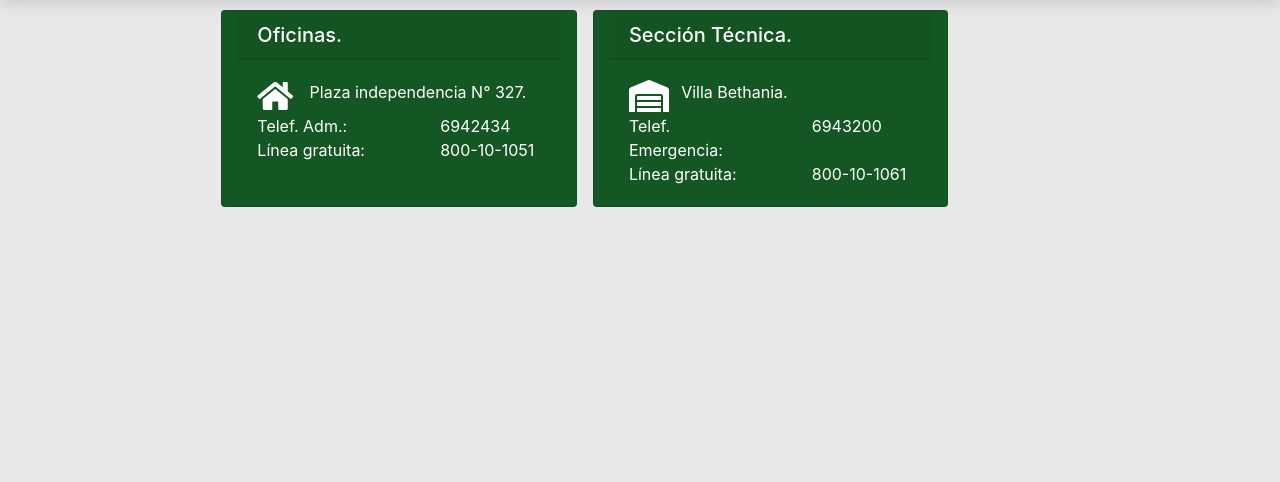
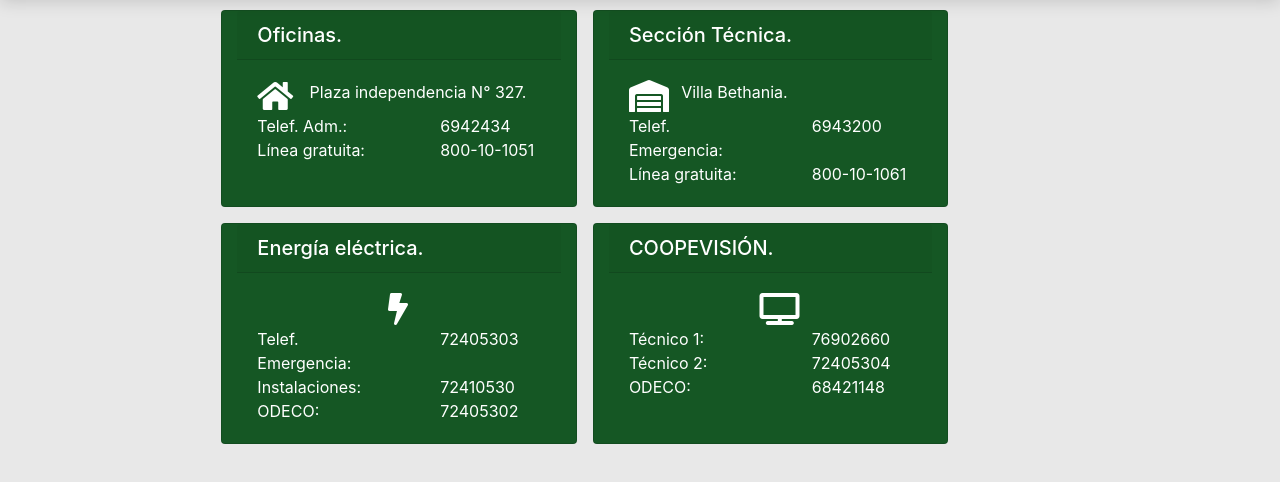
Before and after one commit to SardinasJL/coopelect-compilar, a plain HTML site: page contacto.html in a window 1280 px wide. Shown: the part 62-544 px from the top of the page. Drawn offline with Linux system fonts and the light colour scheme.

Commit message:
Cambios menores
- Se añadieron nuevos teléfonos de contactos.

```diff
--- a/contacto.html
+++ b/contacto.html
@@ -21,6 +21,7 @@
 </nav>
 <div class="container col-md-8">
     <div class="row" id="divCuentas">
+        <!--- Oficinas --->
         <div class="card bg-success col-md-5 mt-3 mx-md-2">
             <h5 class="card-header">Oficinas.</h5>
             <div class="card-body">
@@ -38,6 +39,7 @@
                 </div>
             </div>
         </div>
+        <!--- Sección técnica --->
         <div class="card bg-success col-md-5 mt-3 mx-md-2">
             <h5 class="card-header">Sección Técnica.</h5>
             <div class="card-body">
@@ -52,6 +54,48 @@
                 <div class="row">
                     <div class="container col-7">Línea gratuita: </div>
                     <div class="container col-5">800-10-1061</div>
+                </div>
+            </div>
+        </div>
+        <!--- Energía eléctrica --->
+        <div class="card bg-success col-md-5 mt-3 mx-md-2">
+            <h5 class="card-header">Energía eléctrica.</h5>
+            <div class="card-body">
+                <div class="row">
+                    <div class="container col-2"><i class="fas fa-bolt fa-2x"> </i></div>
+                </div>
+                <div class="row">
+                    <div class="container col-7">Telef. Emergencia: </div>
+                    <div class="container col-5">72405303</div>
+                </div>
+                <div class="row">
+                    <div class="container col-7">Instalaciones: </div>
+                    <div class="container col-5">72410530</div>
+                </div>
+                <div class="row">
+                    <div class="container col-7">ODECO: </div>
+                    <div class="container col-5">72405302</div>
+                </div>
+            </div>
+        </div>
+        <!--- COOPEVISIÓN --->
+        <div class="card bg-success col-md-5 mt-3 mx-md-2">
+            <h5 class="card-header">COOPEVISIÓN.</h5>
+            <div class="card-body">
+                <div class="row">
+                    <div class="container col-2"><i class="fas fa-tv fa-2x"> </i></div>
+                </div>
+                <div class="row">
+                    <div class="container col-7">Técnico 1: </div>
+                    <div class="container col-5">76902660</div>
+                </div>
+                <div class="row">
+                    <div class="container col-7">Técnico 2: </div>
+                    <div class="container col-5">72405304</div>
+                </div>
+                <div class="row">
+                    <div class="container col-7">ODECO: </div>
+                    <div class="container col-5">68421148</div>
                 </div>
             </div>
         </div>
```
